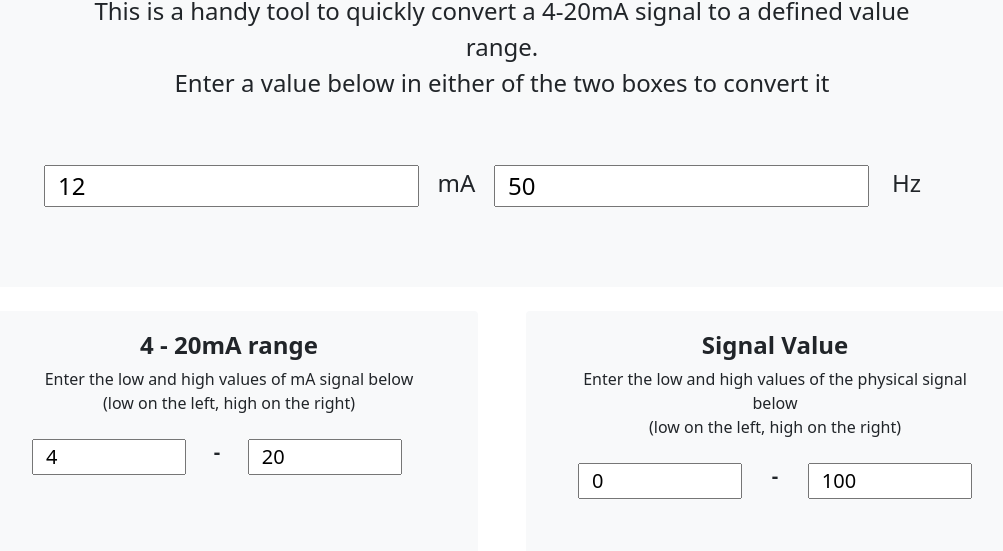
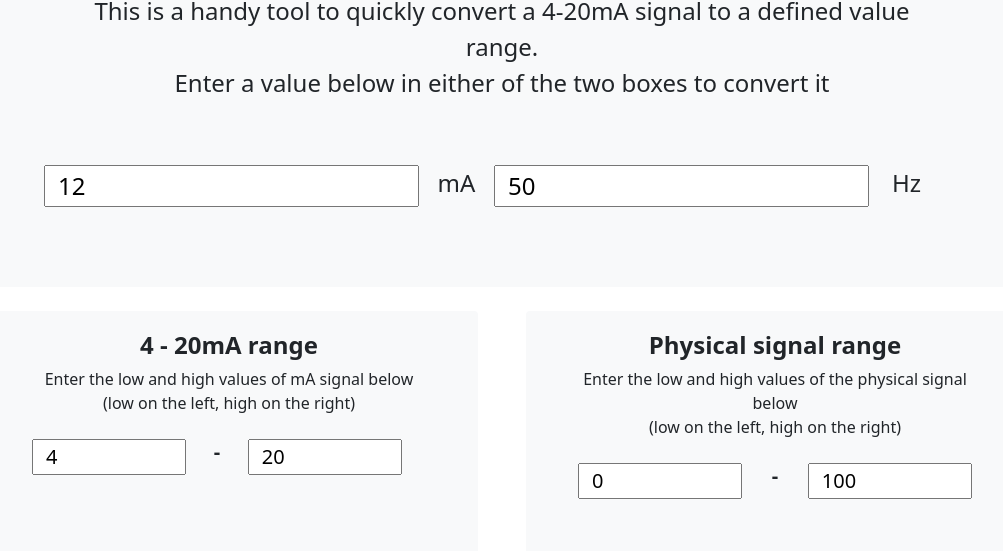
Before and after one commit to amitchell94/4-20ma-converter, a plain HTML site: page index.html in a window 1280 px wide. Shown: the part 249-800 px from the top of the page, without its empty margins (138-1141 px from the left). Drawn offline with nearby package versions, Linux system fonts and the light colour scheme.

Commit message:
Change signal range heading to match mA

```diff
--- a/index.html
+++ b/index.html
@@ -60,7 +60,7 @@
             <div class="col-lg-6 col-xxl-6 mb-5">
                 <div class="card bg-light border-0 h-100">
                     <div class="card-body text-center p-4 p-lg-5 pt-0 pt-lg-0">
-                        <h2 class="fs-4 fw-bold">Signal Value</h2>
+                        <h2 class="fs-4 fw-bold">Physical signal range</h2>
                         <p class="mb-0">Enter the low and high values of the physical signal below <br>(low on the left, high on the right)</p>
                         <div class="fs-5 row" style="padding: 1rem">
                             <input type="number" class="col-5" style="margin-top: 0.5rem; margin-bottom: 0.5rem" value="0" id="sigMin">
```
